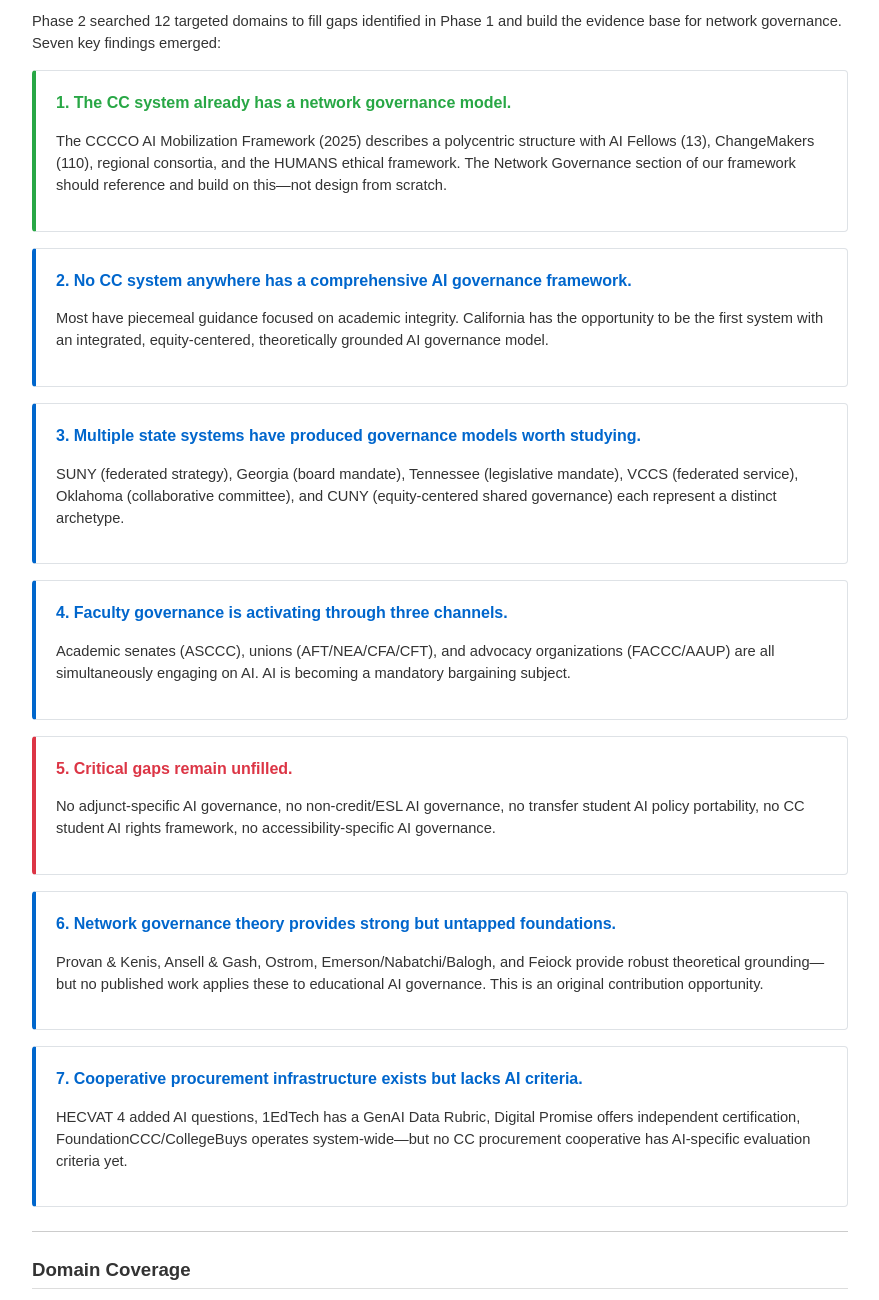
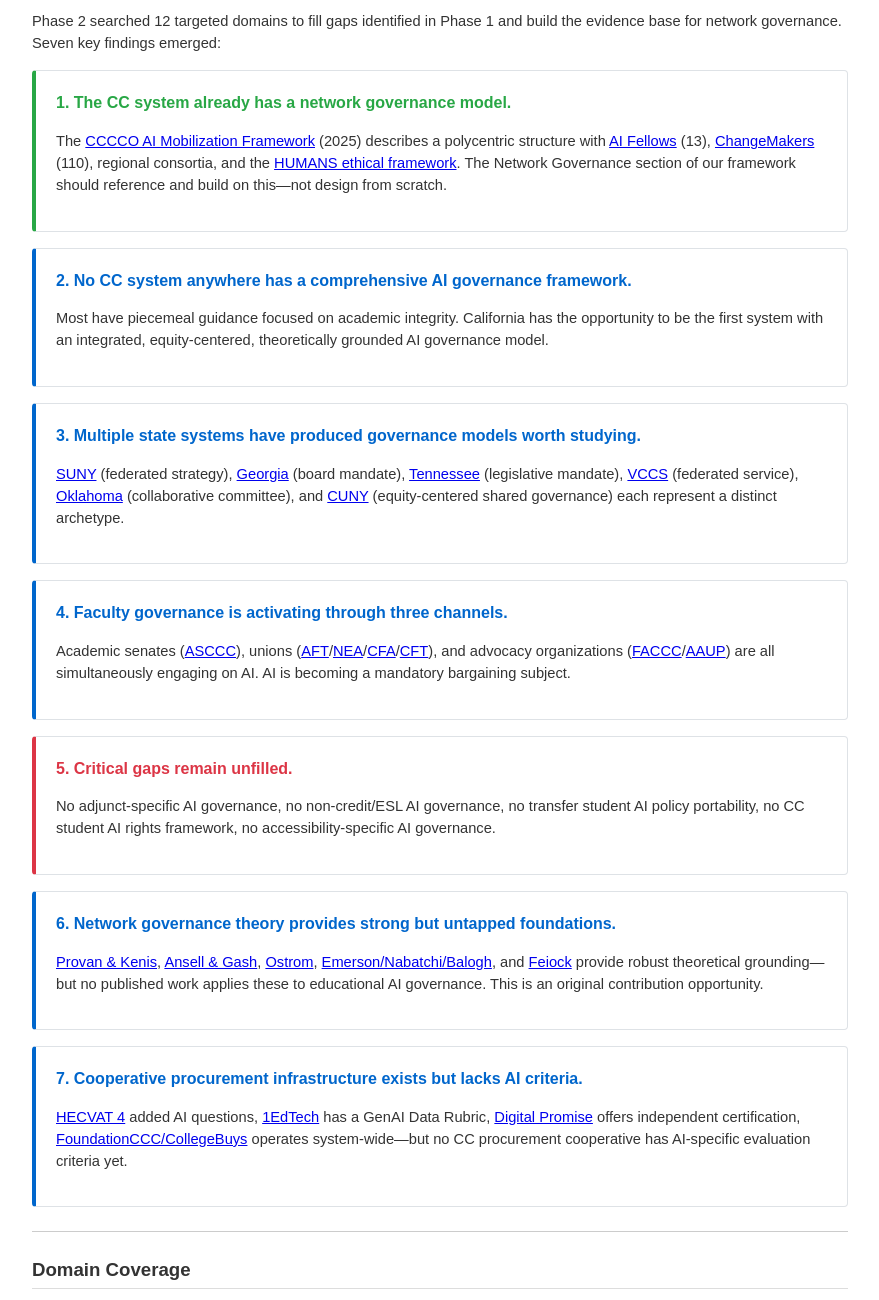
Before and after one commit to FUTROBJECT/aql-research-docs, a plain HTML site: page phase2-findings.html in a window 1280 px wide. Shown: the part 620-1920 px from the top of the page, without its empty margins (200-1079 px from the left). Drawn offline with Linux system fonts and the light colour scheme.

Commit message:
Update phase2-findings.html

```diff
--- a/phase2-findings.html
+++ b/phase2-findings.html
@@ -350,7 +350,7 @@
 
 <div class="pillar-card" style="border-left-color: #28a745;">
   <h4 style="color: #28a745;">1. The CC system already has a network governance model.</h4>
-  <p>The CCCCO AI Mobilization Framework (2025) describes a polycentric structure with AI Fellows (13), ChangeMakers (110), regional consortia, and the HUMANS ethical framework. The Network Governance section of our framework should reference and build on this&mdash;not design from scratch.</p>
+  <p>The <a href="https://www.cccco.edu/-/media/CCCCO-Website/docs/report/cccaimobilizationframework13a11y">CCCCO AI Mobilization Framework</a> (2025) describes a polycentric structure with <a href="https://www.cccco.edu/About-Us/GenAI-and-the-future-of-learning/ai-fellows-program">AI Fellows</a> (13), <a href="https://foundationccc.org/our-work/system-support/partnering-with-statewide-changemakers/">ChangeMakers</a> (110), regional consortia, and the <a href="https://www.cccco.edu/About-Us/GenAI-and-the-future-of-learning">HUMANS ethical framework</a>. The Network Governance section of our framework should reference and build on this&mdash;not design from scratch.</p>
 </div>
 
 <div class="pillar-card">
@@ -360,12 +360,12 @@
 
 <div class="pillar-card">
   <h4>3. Multiple state systems have produced governance models worth studying.</h4>
-  <p>SUNY (federated strategy), Georgia (board mandate), Tennessee (legislative mandate), VCCS (federated service), Oklahoma (collaborative committee), and CUNY (equity-centered shared governance) each represent a distinct archetype.</p>
+  <p><a href="https://www.suny.edu/media/suny/content-assets/documents/research/SUNY-STRIVE-Artificial-Intelligence-Strategic-Plan.pdf">SUNY</a> (federated strategy), <a href="https://www.usg.edu/policymanual/section6/C2896/">Georgia</a> (board mandate), <a href="https://law.justia.com/codes/tennessee/title-49/chapter-7/part-1/section-49-7-185/">Tennessee</a> (legislative mandate), <a href="https://www.vccs.edu/blog/community-college-website-users-now-have-a-digital-co-pilot/">VCCS</a> (federated service), <a href="https://www.ocolearnok.org/membership/ai/">Oklahoma</a> (collaborative committee), and <a href="https://www.cuny.edu/academics/ai-academic-hub/">CUNY</a> (equity-centered shared governance) each represent a distinct archetype.</p>
 </div>
 
 <div class="pillar-card">
   <h4>4. Faculty governance is activating through three channels.</h4>
-  <p>Academic senates (ASCCC), unions (AFT/NEA/CFA/CFT), and advocacy organizations (FACCC/AAUP) are all simultaneously engaging on AI. AI is becoming a mandatory bargaining subject.</p>
+  <p>Academic senates (<a href="https://www.asccc.org/sites/default/files/ASCCC_AI_Resources_2024.pdf">ASCCC</a>), unions (<a href="https://www.aft.org/resolution/artificial-intelligence">AFT</a>/<a href="https://www.nea.org/resource-library/artificial-intelligence-education">NEA</a>/<a href="https://www.calfac.org/our-work-regarding-ai/">CFA</a>/<a href="https://www.cft.org/resolution/cft-task-force-artificial-intelligence-educational-settings">CFT</a>), and advocacy organizations (<a href="https://www.faccc.org/assets/docs/PolicyPapers/24%20June%20FACCC%20AI%20Policy%20Paper.pdf">FACCC</a>/<a href="https://www.aaup.org/reports-publications/aaup-policies-reports/topical-reports/artificial-intelligence-and-academic">AAUP</a>) are all simultaneously engaging on AI. AI is becoming a mandatory bargaining subject.</p>
 </div>
 
 <div class="pillar-card" style="border-left-color: #dc3545;">
@@ -375,12 +375,12 @@
 
 <div class="pillar-card">
   <h4>6. Network governance theory provides strong but untapped foundations.</h4>
-  <p>Provan &amp; Kenis, Ansell &amp; Gash, Ostrom, Emerson/Nabatchi/Balogh, and Feiock provide robust theoretical grounding&mdash;but no published work applies these to educational AI governance. This is an original contribution opportunity.</p>
+  <p><a href="https://academic.oup.com/jpart/article-abstract/18/2/229/935895">Provan &amp; Kenis</a>, <a href="https://academic.oup.com/jpart/article-abstract/18/4/543/1090370">Ansell &amp; Gash</a>, <a href="https://www.nobelprize.org/uploads/2018/06/ostrom_lecture.pdf">Ostrom</a>, <a href="https://academic.oup.com/jpart/article/22/1/1/944908">Emerson/Nabatchi/Balogh</a>, and <a href="https://onlinelibrary.wiley.com/doi/abs/10.1111/psj.12023">Feiock</a> provide robust theoretical grounding&mdash;but no published work applies these to educational AI governance. This is an original contribution opportunity.</p>
 </div>
 
 <div class="pillar-card">
   <h4>7. Cooperative procurement infrastructure exists but lacks AI criteria.</h4>
-  <p>HECVAT 4 added AI questions, 1EdTech has a GenAI Data Rubric, Digital Promise offers independent certification, FoundationCCC/CollegeBuys operates system-wide&mdash;but no CC procurement cooperative has AI-specific evaluation criteria yet.</p>
+  <p><a href="https://www.educause.edu/higher-education-community-vendor-assessment-toolkit">HECVAT 4</a> added AI questions, <a href="https://www.1edtech.org/standards/ai-rubric">1EdTech</a> has a GenAI Data Rubric, <a href="https://digitalpromise.org/product-certifications/responsibly-designed-ai/">Digital Promise</a> offers independent certification, <a href="https://foundationccc.org/our-work/system-support/providing-affordable-products-and-technology/collegebuys/">FoundationCCC/CollegeBuys</a> operates system-wide&mdash;but no CC procurement cooperative has AI-specific evaluation criteria yet.</p>
 </div>
 
 <hr>
```
